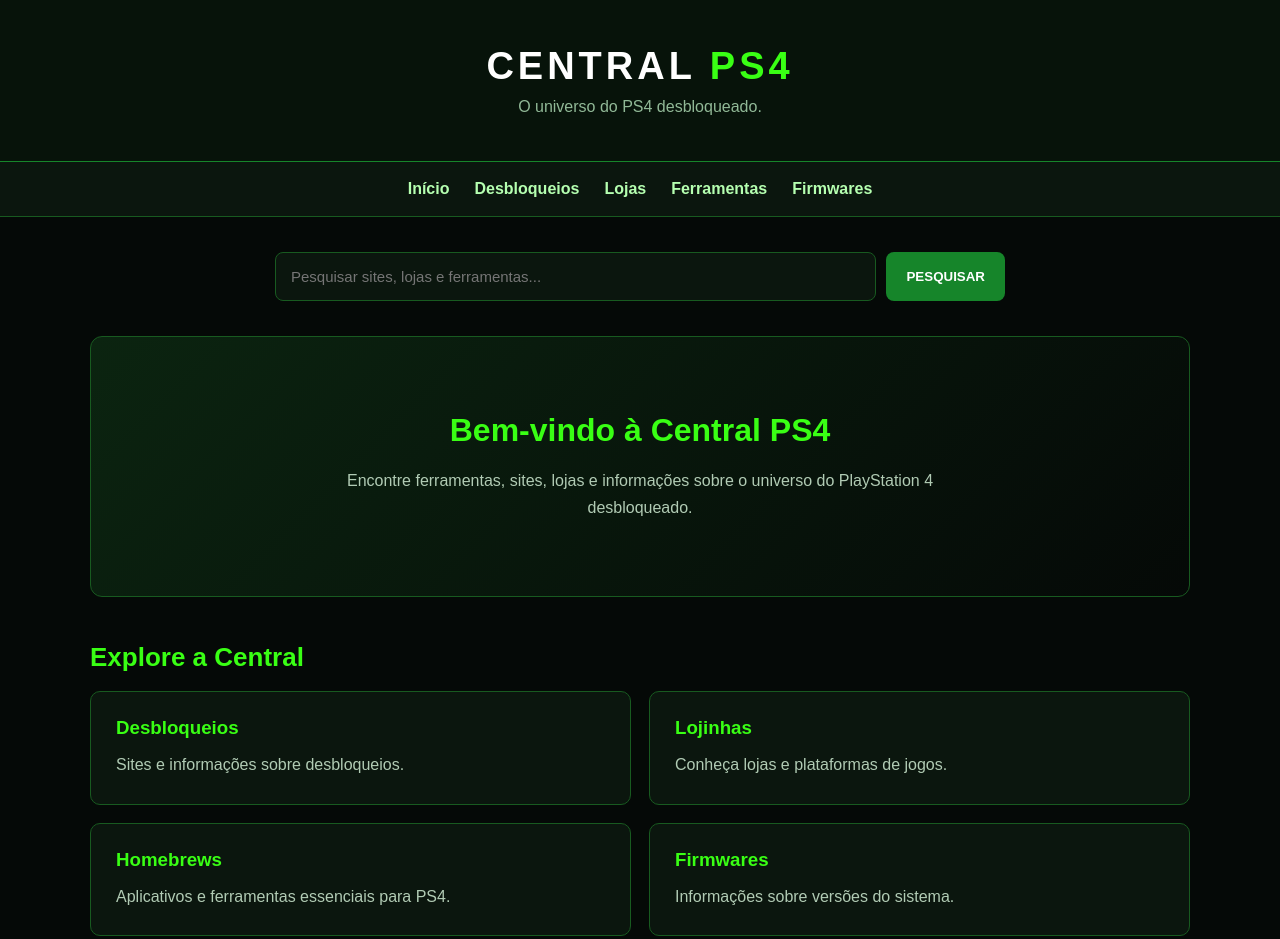
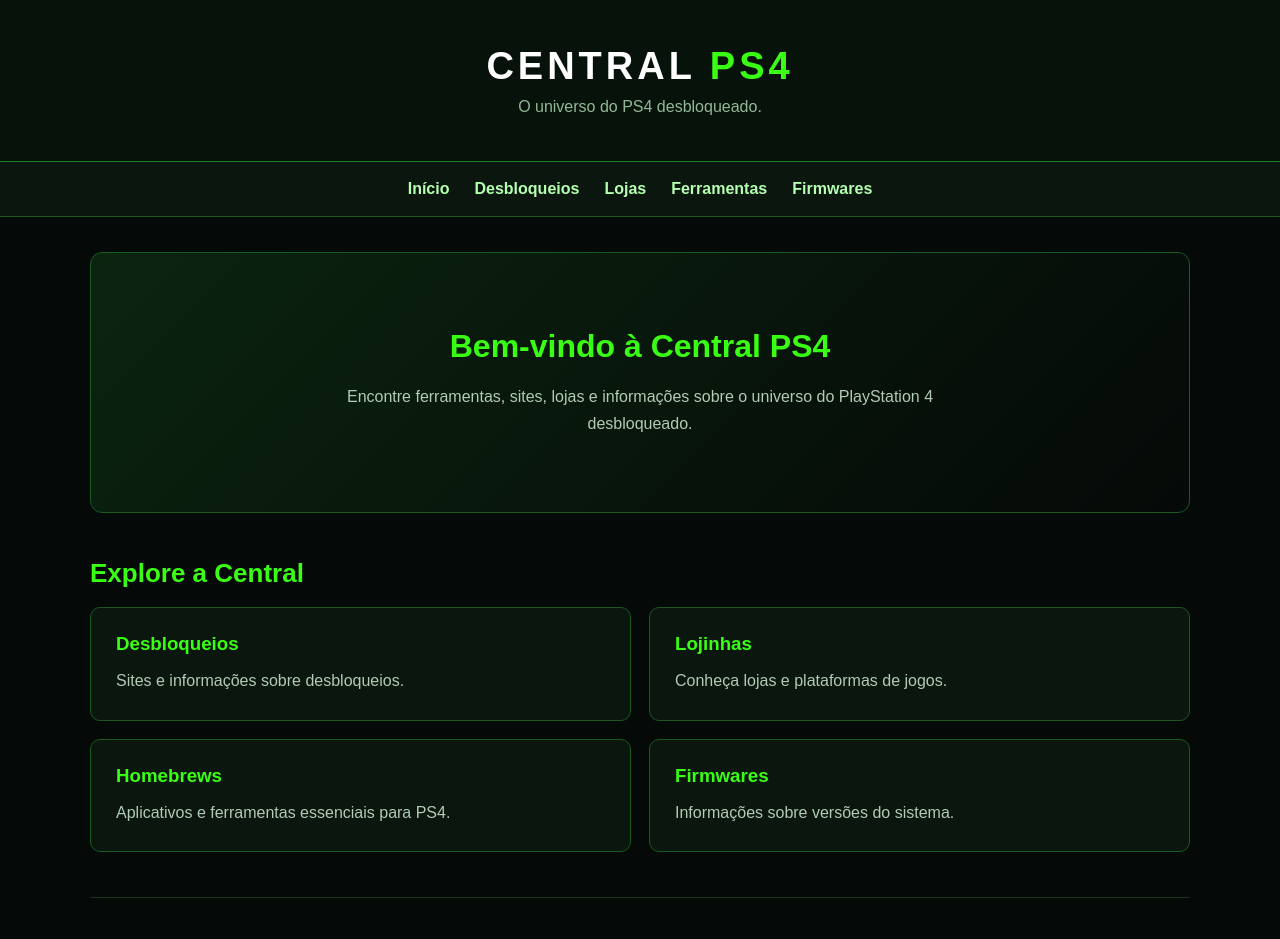
Before and after one commit to gjunior-dev/central-ps4, a plain HTML site: page index.html in a window 1280 px wide. Shown: the top 939 px of the page. Drawn offline with Linux system fonts and the light colour scheme.

Commit message:
Add files via upload

```diff
--- a/index.html
+++ b/index.html
@@ -23,16 +23,7 @@
         <a href="#firmwares">Firmwares</a>
     </nav>
 
-<div class="pesquisa">
-    <input
-        type="text"
-        id="campoPesquisa"
-        placeholder="Pesquisar sites, lojas e ferramentas..."
-    >
-    <button onclick="pesquisar()">PESQUISAR</button>
-</div>
 
-<p id="mensagemPesquisa"></p>
 
 
     <main>
```
